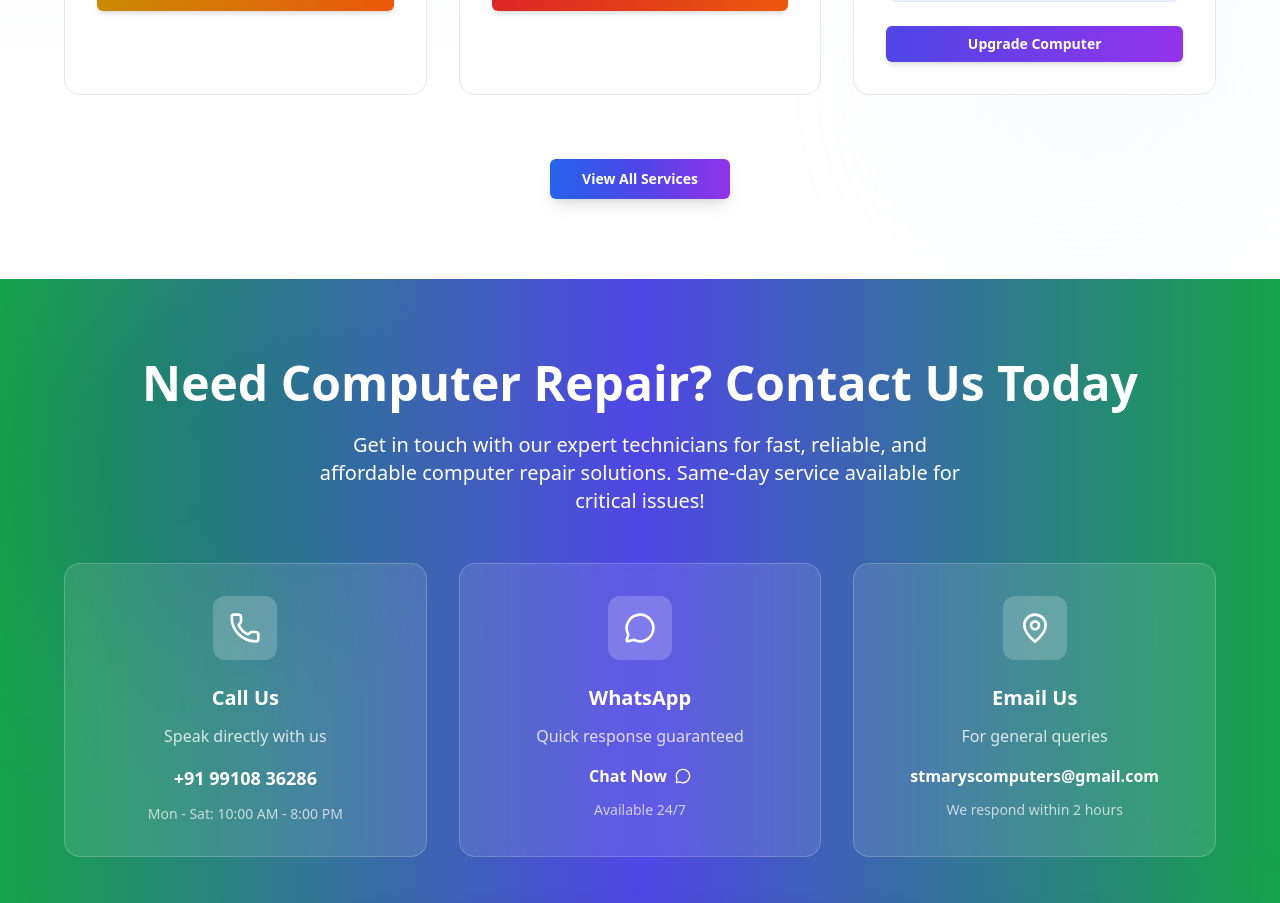
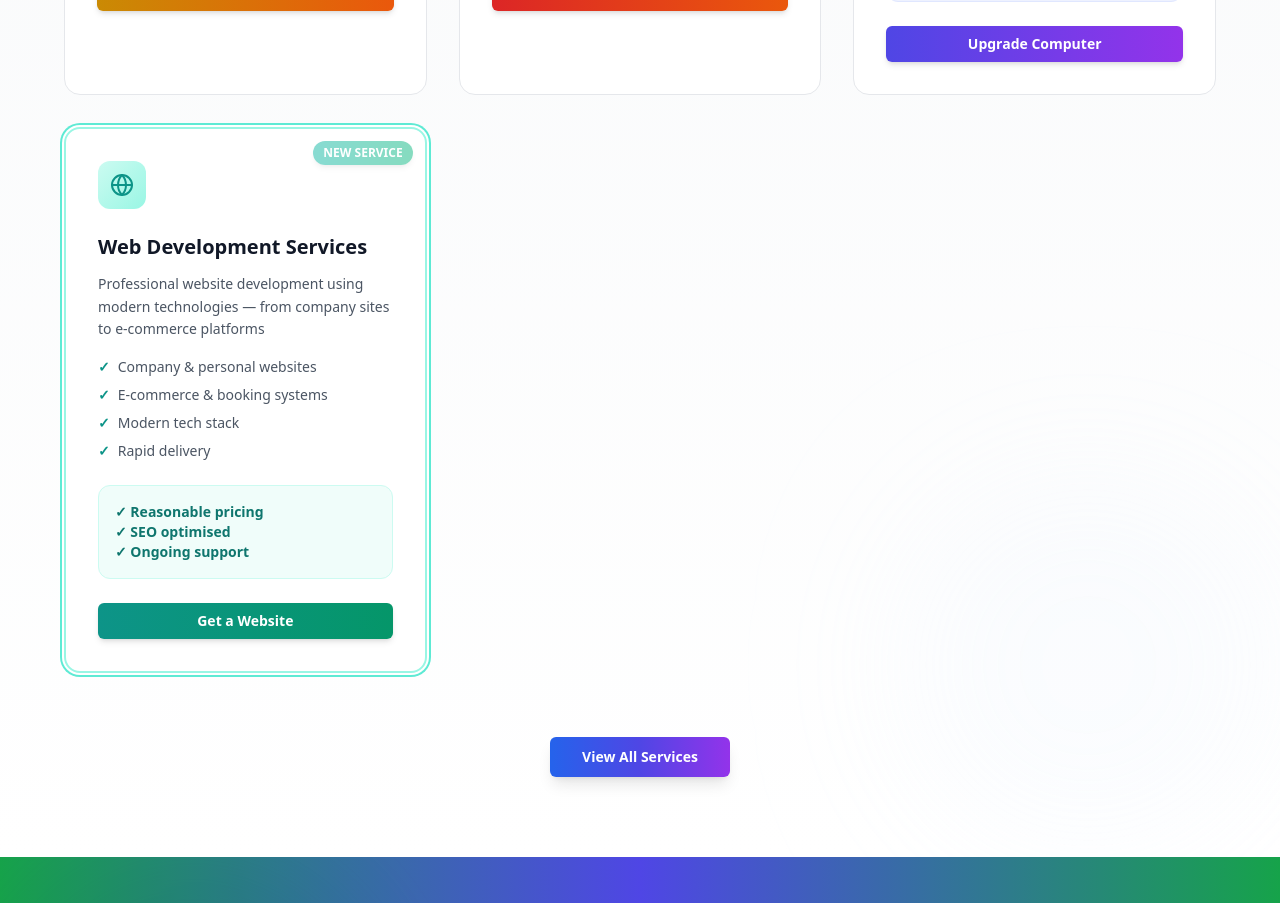
Before and after one commit to dariogeorge21/st-marys-computers, a Next.js app: page / in a window 1280 px wide. Shown: the part 3940-4843 px from the top of the page. Built offline with nearby package versions, Linux system fonts and the light colour scheme.

Commit message:
feat: add web development services section with detailed offerings and new service badge

```diff
--- a/app/page.tsx
+++ b/app/page.tsx
@@ -1,4 +1,4 @@
-import { Phone, MessageCircle, MapPin, Clock, Star, Shield, Wrench, Monitor, Laptop, Zap, Home, HardDrive } from "lucide-react";
+import { Phone, MessageCircle, MapPin, Clock, Star, Shield, Wrench, Monitor, Laptop, Zap, Home, HardDrive, Globe } from "lucide-react";
 import { Button } from "@/components/ui/button";
 
 export default function HomePage() {
@@ -7,7 +7,7 @@ export default function HomePage() {
     "@type": "LocalBusiness",
     "name": "St Mary's Computers",
     "image": "https://stmaryscomputers.com/images/shop-front.jpg",
-    "description": "Fast & reliable laptop, desktop and printer repair in New Delhi & Delhi-NCR. On-site service across New Delhi.",
+    "description": "Fast & reliable laptop, desktop and printer repair in New Delhi & Delhi-NCR. Professional web development services. On-site service across New Delhi.",
     "address": {
       "@type": "PostalAddress",
       "streetAddress": "Laxmi Nagar",
@@ -57,6 +57,14 @@ export default function HomePage() {
             "@type": "Service",
             "name": "Printer Service",
             "description": "Printer installation, repair, and maintenance for home and office use"
+          }
+        },
+        {
+          "@type": "Offer",
+          "itemOffered": {
+            "@type": "Service",
+            "name": "Web Development",
+            "description": "Professional website development services — company websites, e-commerce platforms, booking systems with modern technologies"
           }
         }
       ]
@@ -533,9 +541,39 @@ export default function HomePage() {
                 <a href="/services/accessories">Upgrade Computer</a>
               </Button>
             </div>
+
+            {/* Web Development - NEW */}
+            <div className="group bg-white border-2 border-teal-200 rounded-2xl p-6 sm:p-8 hover:shadow-2xl transition-all duration-300 hover:translate-y-[-4px] overflow-hidden animate-fade-in ring-2 ring-teal-300 ring-offset-2 relative" style={{animationDelay: '600ms'}}>
+              <span className="absolute top-3 right-3 bg-gradient-to-r from-teal-500 to-emerald-500 text-white text-[10px] sm:text-xs font-bold px-2.5 py-1 rounded-full shadow-md animate-pulse">
+                NEW SERVICE
+              </span>
+              <div className="w-12 h-12 bg-gradient-to-br from-teal-100 to-teal-200 rounded-xl flex items-center justify-center mb-6 group-hover:scale-110 group-hover:rotate-6 transition-transform">
+                <Globe className="w-6 h-6 text-teal-600" />
+              </div>
+              <h3 className="text-xl font-semibold mb-3 text-gray-900">Web Development Services</h3>
+              <p className="text-gray-600 mb-4 leading-relaxed text-sm">
+                Professional website development using modern technologies — from company sites to e-commerce platforms
+              </p>
+              <ul className="text-sm text-gray-600 space-y-2 mb-6 font-medium">
+                <li className="flex items-center gap-2"><span className="text-teal-600 font-bold">✓</span> Company & personal websites</li>
+                <li className="flex items-center gap-2"><span className="text-teal-600 font-bold">✓</span> E-commerce & booking systems</li>
+                <li className="flex items-center gap-2"><span className="text-teal-600 font-bold">✓</span> Modern tech stack</li>
+                <li className="flex items-center gap-2"><span className="text-teal-600 font-bold">✓</span> Rapid delivery</li>
+              </ul>
+              <div className="bg-teal-50 p-4 rounded-xl mb-6 border border-teal-100">
+                <p className="text-xs sm:text-sm text-teal-700 font-semibold">
+                  ✓ Reasonable pricing<br/>
+                  ✓ SEO optimised<br/>
+                  ✓ Ongoing support
+                </p>
+              </div>
+              <Button className="w-full bg-gradient-to-r from-teal-600 to-emerald-600 hover:from-teal-700 hover:to-emerald-700 text-white font-semibold shadow-md hover:shadow-lg transition-all text-sm" asChild>
+                <a href="/services/web-development">Get a Website</a>
+              </Button>
+            </div>
           </div>
 
-          <div className="text-center mt-16 animate-fade-in" style={{animationDelay: '600ms'}}>
+          <div className="text-center mt-16 animate-fade-in" style={{animationDelay: '700ms'}}>
             <Button size="lg" className="bg-gradient-to-r from-blue-600 via-indigo-600 to-purple-600 hover:from-blue-700 hover:via-indigo-700 hover:to-purple-700 text-white font-semibold shadow-lg hover:shadow-xl px-8" asChild>
               <a href="/services">View All Services</a>
             </Button>
```
